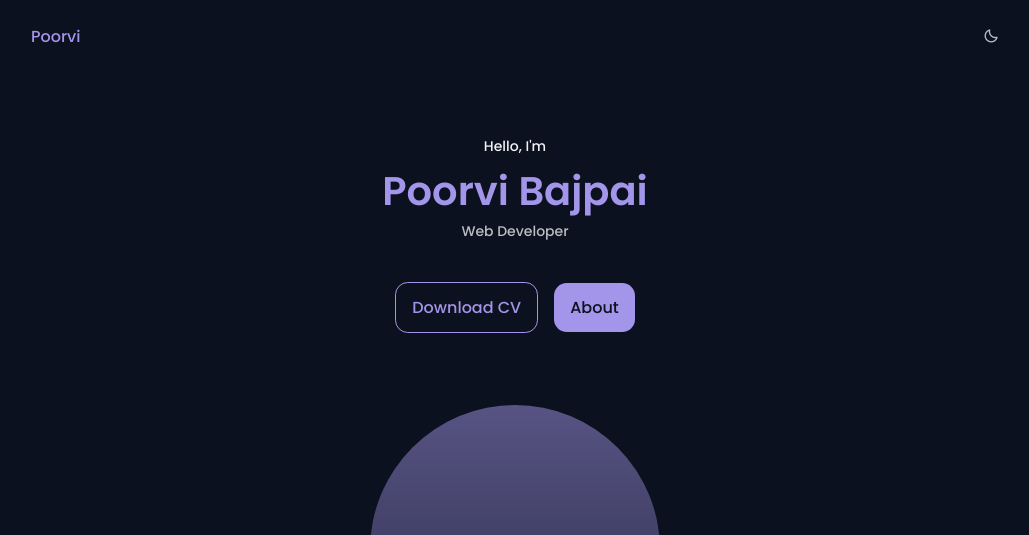
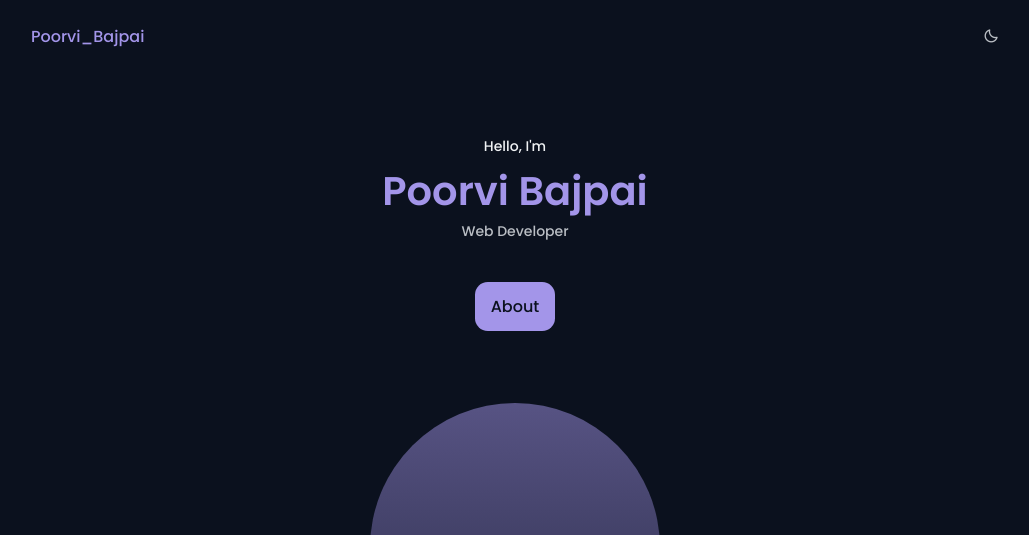
Before and after one commit to poorvibajpai/Portfoilo, a plain HTML site: page index.html in a window 1280 px wide. Shown: the top 535 px of the page, without its empty margins (125-1154 px from the left). Drawn offline with nearby package versions, Linux system fonts and the light colour scheme.

Commit message:
Update index.html

```diff
--- a/index.html
+++ b/index.html
@@ -32,7 +32,7 @@
     <!--=============== HEADER ===============-->
     <header class="header" id="header">
         <nav class="nav container">
-            <a href="#" class="nav__logo">Poorvi</a>
+            <a href="#" class="nav__logo">Poorvi_Bajpai</a>
 
             <div class="nav__menu">
                 <ul class="nav__list">
@@ -85,8 +85,8 @@
                     <h3 class="home__education">Web Developer</h3>
 
                     <div class="home__button">
-                        <a download="" href="assets/pdf/hailee-Cv.pdf" class="button button--ghost">
-                            Download CV
+<!--                         <a download="" href="assets/pdf/hailee-Cv.pdf" class="button button--ghost">
+                            Download CV -->
                         </a>
 
                         <a href="#about" class="button">About</a>
```
